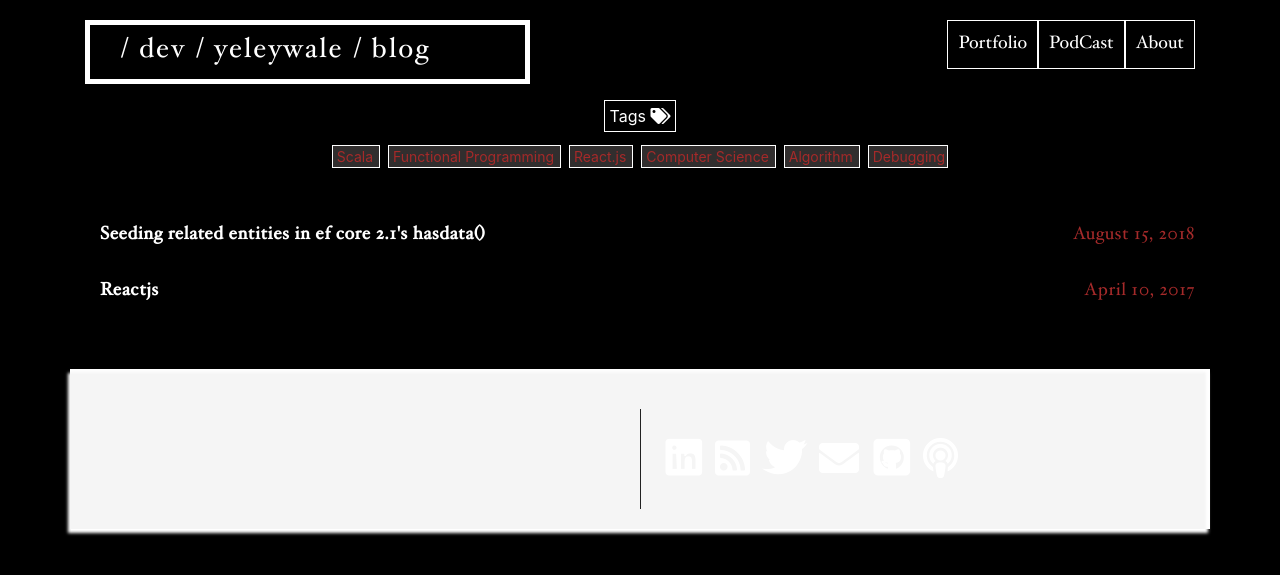
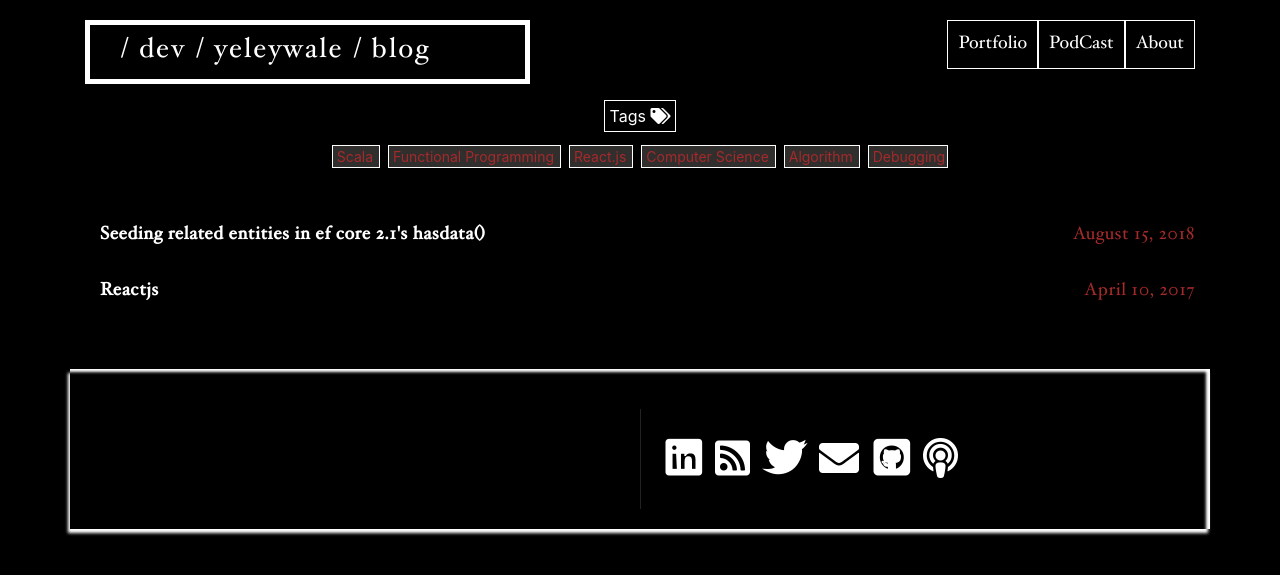
Before and after one commit to yeleywale/yeleywale.github.io, a Jekyll site: the page built from index.html, in a window 1280 px wide. Shown: the top 575 px of the page. Built offline with Jekyll 4.4.1, drawn with Linux system fonts in a browser that asks for light colours; nearby versions of some CDN libraries.

Commit message:
remove bg color for footer

```diff
--- a/_layouts/default.html
+++ b/_layouts/default.html
@@ -32,8 +32,9 @@
 
             <div class="row">
                 <div class="site-info col-5">
-                    <h1 class="site-name"><a
-                            href="{{ site.baseurl }} /">{{" / dev / " | append: site.name | append: " / blog "}} </a> </h1>
+                    <h1 class="site-name"><a  href="{{ site.baseurl }} /">
+                        {{" / dev / " | append: site.name | append: " / blog "}}
+                    </a> </h1>
                     <!-- <p class="site-description">{{ site.description }}</p> -->
                 </div>
 
--- a/style.scss
+++ b/style.scss
@@ -371,7 +371,6 @@ footer {
     margin-top: 50px;
     padding: 20px 0;
     text-align: center;
-    background: whitesmoke;
     box-shadow: inset -4px 3px 3px #fff;
     div {
         margin-top: 10px;
@@ -399,10 +398,6 @@ footer {
     font-size: 18px;
 }
 
-.google-search {
-    margin-bottom: 40px;
-    padding-right: 40px;
-}
 
 // Settled on moving the import of syntax highlighting to the bottom of the CSS
 // ... Otherwise it really bloats up the top of the CSS file and makes it difficult to find the start
```
